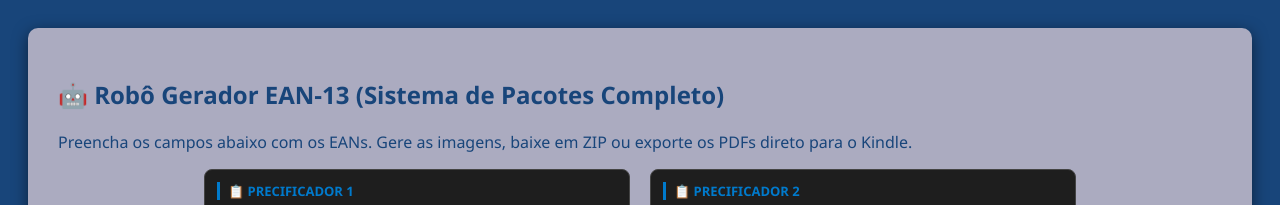
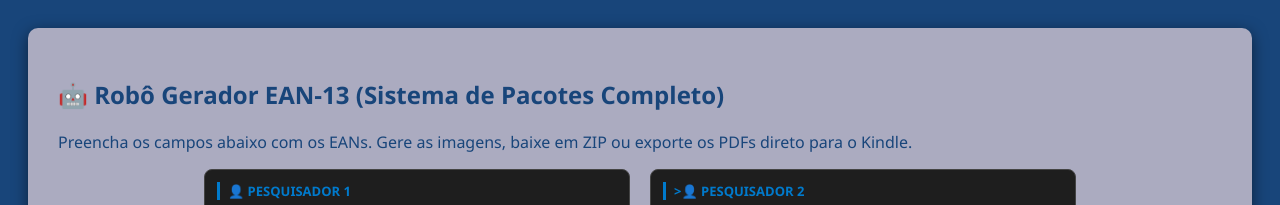
Before and after one commit to jpbianchese/gerador-de-ean, a plain HTML site: page index.html in a window 1280 px wide. Shown: the top 205 px of the page. Drawn offline with nearby package versions, Linux system fonts and the light colour scheme.

Commit message:
Change labels for pricing input fields
Updated labels for the input fields in the pricing section.

```diff
--- a/index.html
+++ b/index.html
@@ -19,12 +19,12 @@
 
     <div class="precificador-container">
         <div class="pacote-box">
-            <label>📋 PRECIFICADOR 1</label>
+            <label>👤 PESQUISADOR 1</label>
             <textarea id="cat-prec-1" placeholder="EANs avulsos aqui..."></textarea>
             <input type="text" id="nome-pdf-prec-1" class="input-nome-pacote" placeholder="Nome deste PDF (opcional)" />
         </div>
         <div class="pacote-box">
-            <label>📋 PRECIFICADOR 2</label>
+            <label>>👤 PESQUISADOR 2</label>
             <textarea id="cat-prec-2" placeholder="EANs avulsos aqui..."></textarea>
             <input type="text" id="nome-pdf-prec-2" class="input-nome-pacote" placeholder="Nome deste PDF (opcional)" />
         </div>
```
